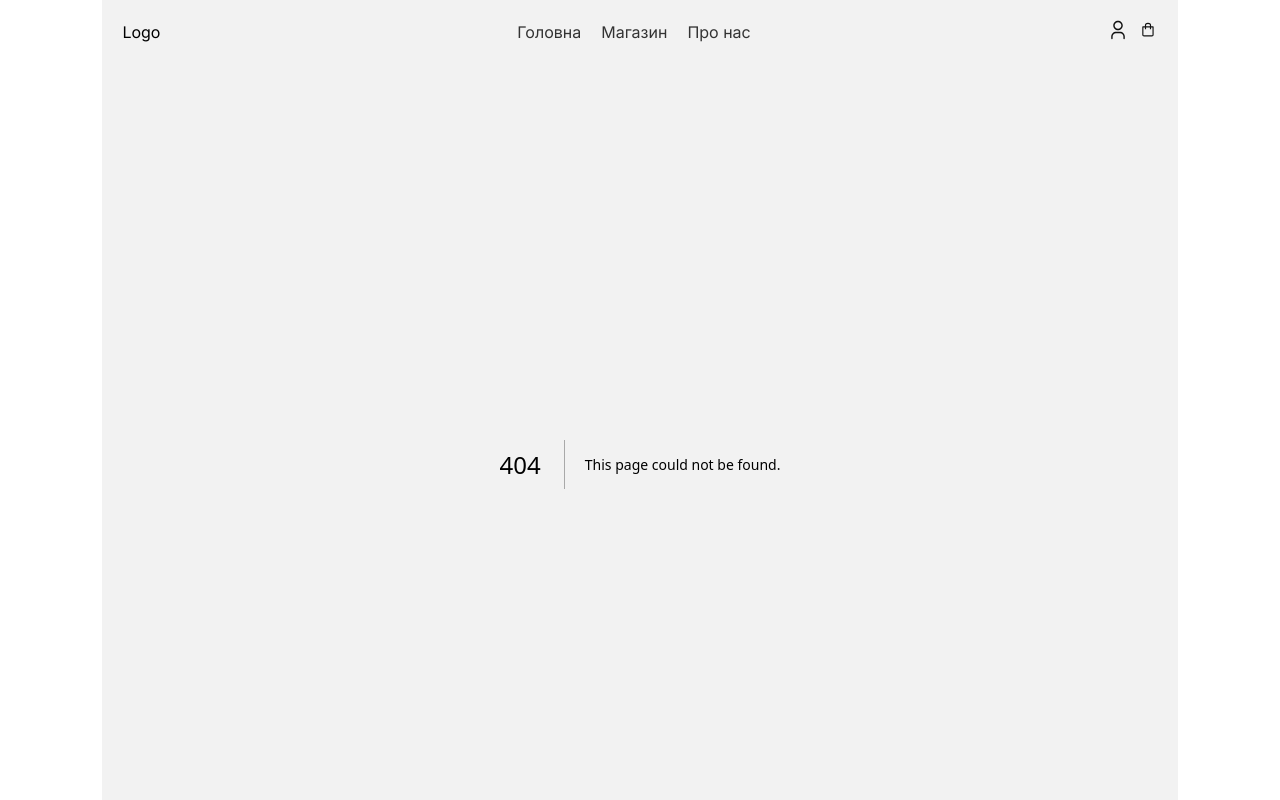
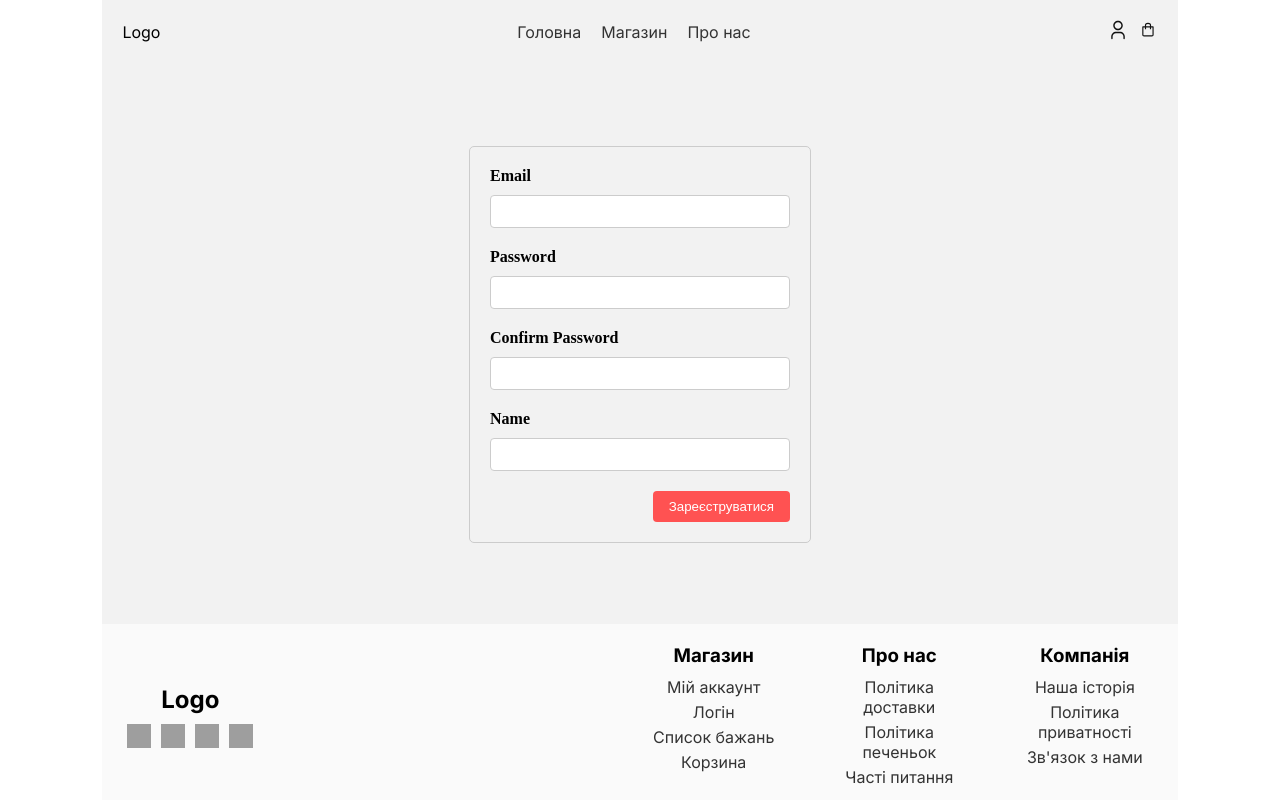
Before and after one commit to CarDealer2202/car-dealer, a Next.js app in the folder client/: page /registration in a window 1280 px wide. Before the commit this address had no page. Shown: the top 800 px of the page. Built offline with nearby package versions, Linux system fonts and the light colour scheme; grey boxes are pictures that could not be loaded.

Commit message:
CD-60 created registration page

```diff
--- /dev/null
+++ b/client/app/registration/page.module.css
@@ -0,0 +1,106 @@
+.login-page {
+    display: flex;
+    justify-content: center;
+    align-items: center;
+    height: 70vh;
+    font-family: '__Inter_0ec1f4', '__Inter_Fallback_0ec1f4';
+}
+
+.login-form {
+    width: 300px;
+    padding: 20px;
+    border: 1px solid #ccc;
+    border-radius: 5px;
+}
+
+.login-form label {
+    display: block;
+    margin-bottom: 10px;
+    font-weight: bold;
+}
+
+.login-form input {
+    width: 100%;
+    padding: 8px;
+    margin-bottom: 20px;
+    border: 1px solid #ccc;
+    border-radius: 4px;
+    box-sizing: border-box;
+}
+
+.button-group {
+    display: flex;
+    justify-content: space-between;
+    align-items: center;
+    justify-content: flex-end;
+}
+
+.login-button {
+    padding: 8px 16px;
+    background-color: #ff5252;
+    color: #fff;
+    border: none;
+    border-radius: 4px;
+    cursor: pointer;
+}
+
+.login-button:hover{
+    outline: 1px solid black;
+    transition: .3s;
+}
+
+.google-login-button {
+    display: flex;
+    align-items: center;
+    padding: 8px 8px;
+    border-radius: 50%;
+    border-width: 0px;
+    cursor: pointer;
+    box-shadow: 0px 0px 4px rgba(0, 0, 0, 0.4);
+}
+
+.google-login-button:hover{
+    /* background-color: #ecf0f1; */
+    box-shadow: 0px 0px 2px rgba(0, 0, 0, 0.4);
+    transition: .2s;
+}
+
+.google-icon {
+    width: 20px;
+    height: 20px;
+
+}
+
+.google-group{
+    display: flex;
+    align-items: center;
+}
+
+.message-popup {
+    position: fixed;
+    bottom: 20px;
+    right: 20px;
+    background-color: #333;
+    color: #fff;
+    padding: 10px 20px;
+    border-radius: 5px;
+    animation: slide-in 0.3s ease-in-out forwards;
+  }
+
+  @keyframes slide-in {
+    0% {
+      transform: translateX(100%);
+    }
+    100% {
+      transform: translateX(0);
+    }
+  }
+
+  @keyframes slide-out {
+    0% {
+      transform: translateX(0);
+    }
+    100% {
+      transform: translateX(100%);
+    }
+  }
--- /dev/null
+++ b/client/app/registration/page.tsx
@@ -0,0 +1,105 @@
+'use client';
+import { useState } from "react";
+import styles from './page.module.css'
+
+const Login = () => {
+  const [email, setEmail] = useState("");
+  const [password, setPassword] = useState("");
+  const [passwordCheck, setPasswordCheck] = useState("");
+  const [showMessage, setShowMessage] = useState(false);
+  const [message, setMessage] = useState("");
+  const [name, setName] = useState("");
+
+  const handleEmailChange = (event: React.ChangeEvent<HTMLInputElement>) => {
+    setEmail(event.target.value);
+  };
+
+  const handlePasswordChange = (event: React.ChangeEvent<HTMLInputElement>) => {
+    setPassword(event.target.value);
+  };
+
+  const handlePasswordCheckChange = (event: React.ChangeEvent<HTMLInputElement>) => {
+    setPasswordCheck(event.target.value);
+  };
+
+  const handleNameChange = (event: React.ChangeEvent<HTMLInputElement>) => {
+    setName(event.target.value);
+  };
+
+  const handleSubmit = (event: React.FormEvent<HTMLFormElement>) => {
+    event.preventDefault();
+    const fetchRegistration =async (password:string, email:string, name: string) => {
+      const body = {password, email, name}
+      const registerResponce = await fetch(`http://localhost:8080/auth/signUp`,{method:'POST',headers: { 'Content-Type': 'application/json' },body: JSON.stringify(body)})
+      const result = registerResponce.body
+      console.log(registerResponce.status)
+      if (registerResponce.status == 409) {
+        setMessage("Email вже існує")
+      }
+      if (registerResponce.status == 500) {
+        const json = await registerResponce.json()
+        setMessage(json.message)
+      }else if(registerResponce.status != 201){
+        setMessage("Щось не працює")
+      }
+      setShowMessage(true)
+      setTimeout(()=>setShowMessage(false),3000)
+      return result
+    }
+
+    if (password === passwordCheck) {
+      fetchRegistration(password, email, name)
+    }
+  };
+
+  return (
+    <div className={styles["login-page"]}>
+      <form className={styles["login-form"]} onSubmit={handleSubmit}>
+        <label htmlFor="email">Email</label>
+        <input
+          type="email"
+          id="email"
+          value={email}
+          onChange={handleEmailChange}
+        />
+
+        <label htmlFor="password">Password</label>
+        <input
+          type="password"
+          id="password"
+          value={password}
+          onChange={handlePasswordChange}
+
+        />
+
+        <label htmlFor="password">Confirm Password</label>
+        <input
+          type="password"
+          id="passwordCheck"
+          value={passwordCheck}
+          onChange={handlePasswordCheckChange}
+        />
+
+        <label htmlFor="password">Name</label>
+        <input
+          type="text"
+          id="name"
+          value={name}
+          onChange={handleNameChange}
+        />
+
+        <div className={styles["button-group"]}>
+          <button type="submit" className={styles["login-button"]}>
+          Зареєструватися
+          </button>
+        </div>
+      </form>
+      {showMessage &&
+      <div className={styles["message-popup"]}>
+        <p>{message}</p>
+      </div>}
+    </div>
+  );
+};
+
+export default Login;
```
